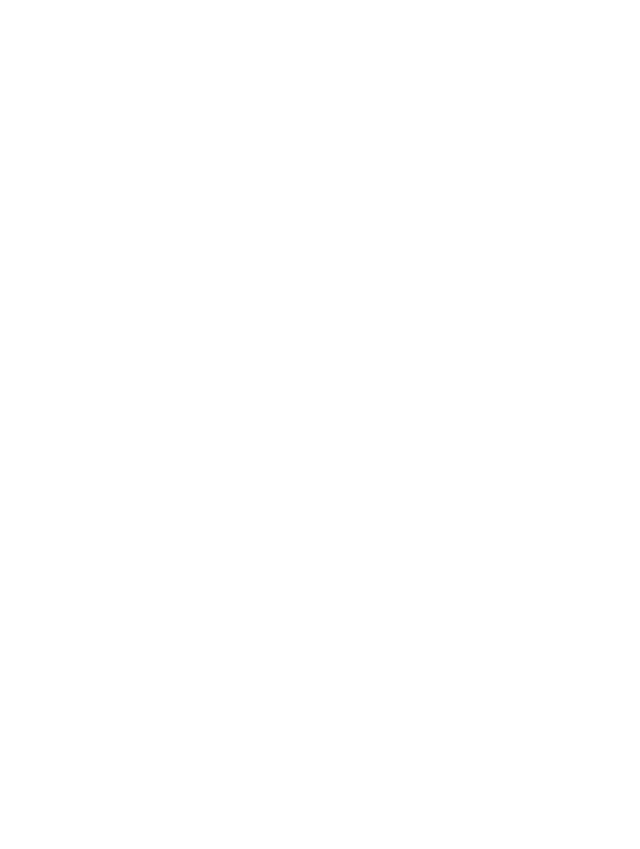
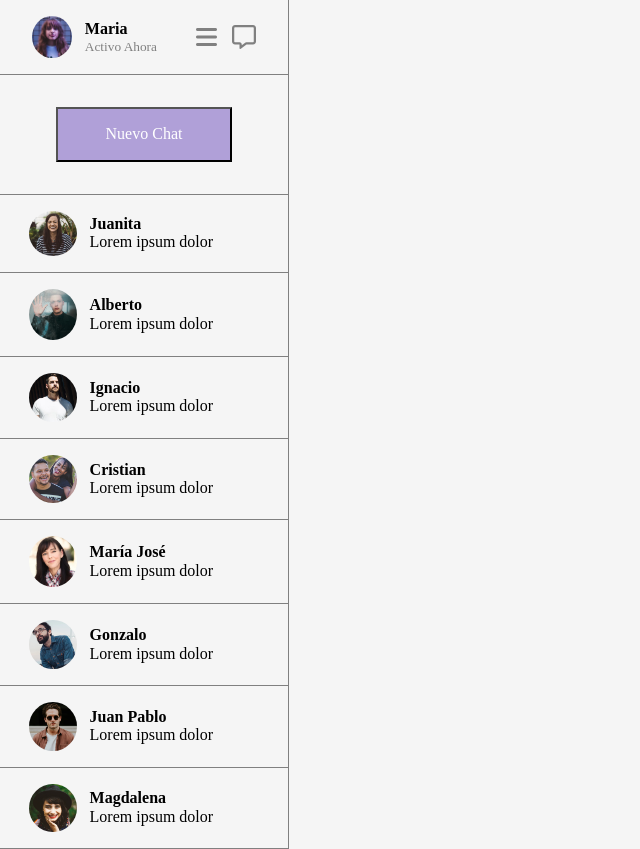
Before and after one commit to bastianGd/Desafio-Servicio-de-Mensajeria, a plain HTML site: page index.html in a window 1280 px wide. Shown: the whole page, without its empty margins (0-640 px from the left). Before the commit the page ends 800 px from the top, so only its background shows below. Drawn offline with Linux system fonts and the light colour scheme.

Commit message:
add sidebar contacts

```diff
--- a/assets/css/styles.css
+++ b/assets/css/styles.css
@@ -0,0 +1,112 @@
+/* Variables */
+:root {
+  --background-color: whitesmoke;
+  --border-color: grey;
+  --button-color: #B0A0D8;
+  --button-text-color: white;
+  --icon-color: grey;
+  --contact-card-padding: 1em 1.8em;
+  --active-card-padding: 1em 2em;
+  --button-padding: 1em 3em;
+  --contact-card-img-size: 3em;
+  --active-card-img-size: 2.5em;
+  --social-icons-font-size: 1.5em;
+  --button-box-padding: 2em 1.4em;
+  --contact-list-width: 18em;
+}
+
+/* Estilos generales */
+body {
+  background-color: var(--background-color);
+}
+
+/* Contenedor principal */
+.container{
+  display: flex;
+  min-height: 100vh;
+}
+
+/* Lista de contactos */
+.contact-list {
+  border-right: 1px solid var(--border-color);
+  display: flex;
+  flex-direction: column;
+  flex-basis: var(--contact-list-width);
+  justify-content: space-between;
+}
+
+/* Estilo para el contacto activo */
+.active-card{
+  display: flex;
+  border-bottom: 1px solid var(--border-color);
+  justify-content: space-between;
+  padding: var(--active-card-padding);
+}
+
+.active-display {
+  display: flex;
+}
+
+.active-card img {
+  border-radius: 100%;
+  width: var(--active-card-img-size);
+}
+
+.contact-display {
+  color: var(--icon-color);
+  font-size: smaller;
+}
+
+/* Estilos íconos sociales */
+.social-icons {
+  align-items: center;
+  display: flex;
+  font-size: var(--social-icons-font-size);
+  flex-basis: var(--active-card-img-size);
+  color: var(--icon-color);
+  justify-content: space-between;
+}
+
+/* Estilos botón de nuevo chat */
+.button-box{
+  border-bottom: 1px solid var(--border-color);
+  display: flex;
+  justify-content: center;
+  padding: var(--button-box-padding);
+}
+
+button{
+  background-color: var(--button-color);
+  color: var(--button-text-color);
+  padding: var(--button-padding);
+}
+
+/* Estilos lista de contactos no activos */
+.contact-card {
+  border-bottom: 1px solid var(--border-color);
+  display: flex;
+  margin: 0em;
+  padding: var(--contact-card-padding);
+}
+
+.contact-card img{
+  border-radius: 100%;
+  width: var(--contact-card-img-size);
+}
+
+/* Estilos para detalles del contacto */
+.contact-details {
+  align-items: start;
+  display: flex;
+  flex-direction: column;
+  justify-content: center;
+  padding: 0 0.8em;
+}
+
+.contact-details p{
+  margin: 0;
+}
+
+.contact-name {
+  font-weight: 600;
+}
--- a/index.html
+++ b/index.html
@@ -1,13 +1,96 @@
 <!DOCTYPE html>
 <html lang="en">
+
 <head>
     <meta charset="UTF-8">
     <meta name="viewport" content="width=device-width, initial-scale=1.0">
     <link rel="stylesheet" href="./assets/css/normalize.css">
     <link rel="stylesheet" href="./assets/css/styles.css">
+    <script src="https://kit.fontawesome.com/f9664e8ca8.js" crossorigin="anonymous"></script>
     <title>Document</title>
 </head>
+
 <body>
 
+    <div class="container">
+        <div class="contact-list">
+            <div class="active-card">
+                <div class="active-display">
+                    <img src="./assets/img/maria.jpg" alt="">
+                    <div class="contact-details">
+                        <p class="contact-name">Maria</p>
+                        <p class="contact-display">Activo Ahora</p>
+                    </div>
+                </div>
+                <div class="social-icons">
+                    <i class="fa-solid fa-bars"></i>
+                    <i class="fa-regular fa-message"></i>
+                </div>
+            </div>
+            <div class="button-box">
+                <button>
+                    Nuevo Chat
+                </button>
+            </div>
+            <div class="contact-card">
+                <img src="./assets/img/Screen Shot 2018-11-28 at 15.27.14.jpg" alt="">
+                <div class="contact-details">
+                    <p class="contact-name">Juanita</p>
+                    <p class="contact-status">Lorem ipsum dolor</p>
+                </div>
+            </div>
+            <div class="contact-card">
+                <img src="./assets/img/Screen Shot 2018-11-28 at 15.32.16.jpg" alt="">
+                <div class="contact-details">
+                    <p class="contact-name">Alberto</p>
+                    <p class="contact-status">Lorem ipsum dolor</p>
+                </div>
+            </div>
+            <div class="contact-card">
+                <img src="./assets/img/Screen Shot 2018-11-28 at 15.30.34.jpg" alt="">
+                <div class="contact-details">
+                    <p class="contact-name">Ignacio</p>
+                    <p class="contact-status">Lorem ipsum dolor</p>
+                </div>
+            </div>
+            <div class="contact-card">
+                <img src="./assets/img/Screen Shot 2018-11-28 at 15.28.30.jpg" alt="">
+                <div class="contact-details">
+                    <p class="contact-name">Cristian</p>
+                    <p class="contact-status">Lorem ipsum dolor</p>
+                </div>
+            </div>
+            <div class="contact-card">
+                <img src="./assets/img/Screen Shot 2018-11-28 at 15.32.44.jpg" alt="">
+                <div class="contact-details">
+                    <p class="contact-name">María José</p>
+                    <p class="contact-status">Lorem ipsum dolor</p>
+                </div>
+            </div>
+            <div class="contact-card">
+                <img src="./assets/img/Screen Shot 2018-11-28 at 15.31.09.jpg" alt="">
+                <div class="contact-details">
+                    <p class="contact-name">Gonzalo</p>
+                    <p class="contact-status">Lorem ipsum dolor</p>
+                </div>
+            </div>
+            <div class="contact-card">
+                <img src="./assets/img/Screen Shot 2018-11-28 at 15.30.54.jpg" alt="">
+                <div class="contact-details">
+                    <p class="contact-name">Juan Pablo</p>
+                    <p class="contact-status">Lorem ipsum dolor</p>
+                </div>
+            </div>
+            <div class="contact-card">
+                <img src="./assets/img/Screen Shot 2018-11-28 at 15.28.04.jpg" alt="">
+                <div class="contact-details">
+                    <p class="contact-name">Magdalena</p>
+                    <p class="contact-status">Lorem ipsum dolor</p>
+                </div>
+            </div>
+        </div>
+    </div>
+
 </body>
+
 </html>
```
